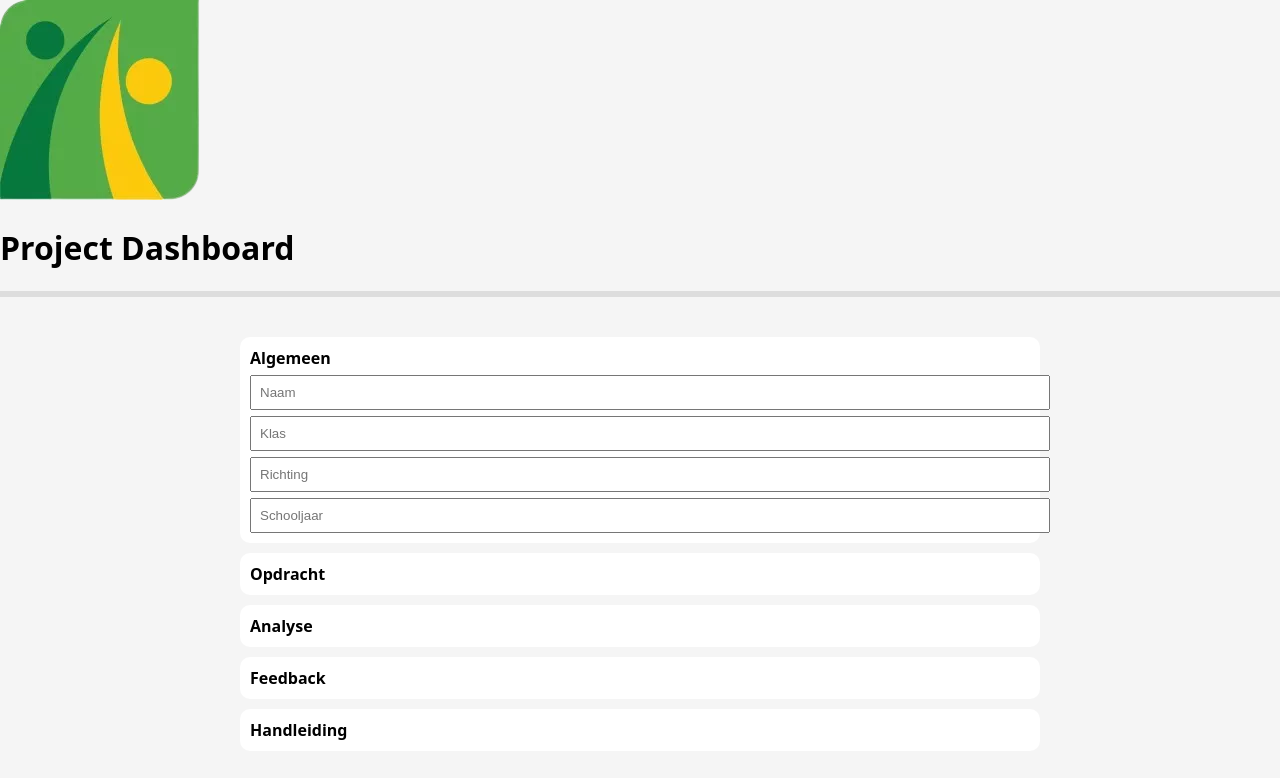
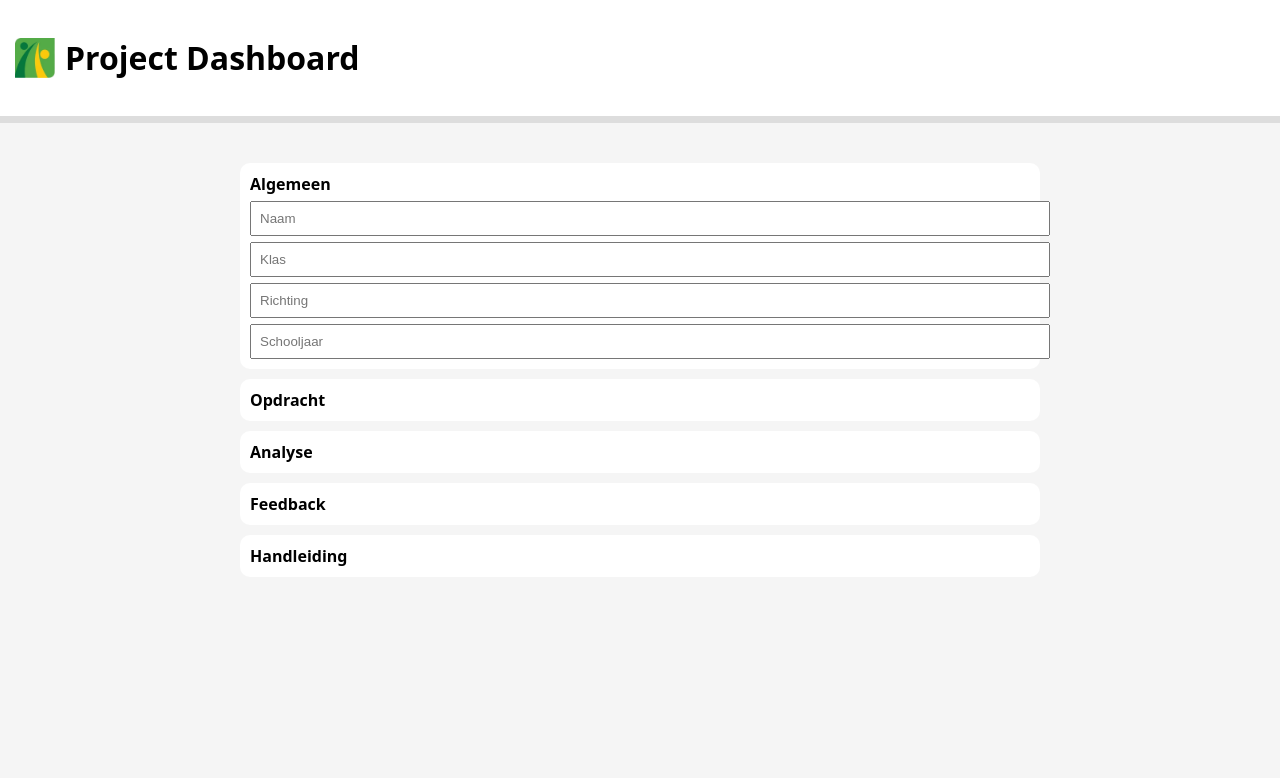
Before and after one commit to G84Y91J87/project-dashboard, a plain HTML site: page index.html in a window 1280 px wide. Drawn offline with Linux system fonts and the light colour scheme.

Commit message:
Add header styles and adjust input/textarea margins

```diff
--- a/style.css
+++ b/style.css
@@ -1,4 +1,15 @@
 body{margin:0;font-family:system-ui;background:#f5f5f5}
+
+#header{
+display:flex;
+align-items:center;
+gap:10px;
+padding:15px;
+background:#fff;
+border-bottom:1px solid #ddd;
+}
+
+#logo{height:40px}
 
 .global-progress{height:6px;background:#ddd}
 .global-fill{height:100%;width:0;background:#3b82f6}
@@ -9,6 +20,6 @@ details{background:#fff;margin:10px 0;padding:10px;border-radius:10px}
 
 summary{font-weight:bold;cursor:pointer;display:flex;justify-content:space-between}
 
-input,textarea{width:100%;margin-top:6px;padding:8px;}
+input,textarea{width:100%;margin-top:6px;padding:8px}
 
 .check{color:green;margin-left:10px}
```
